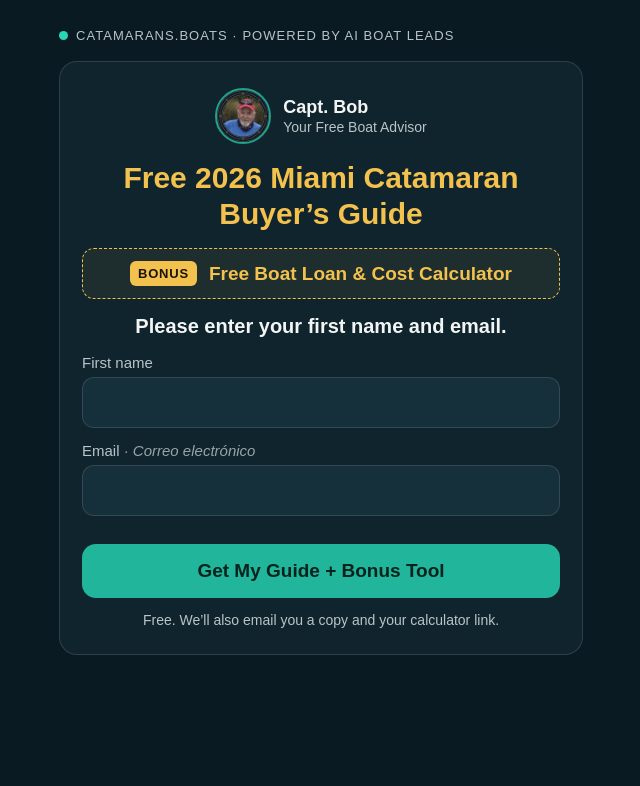
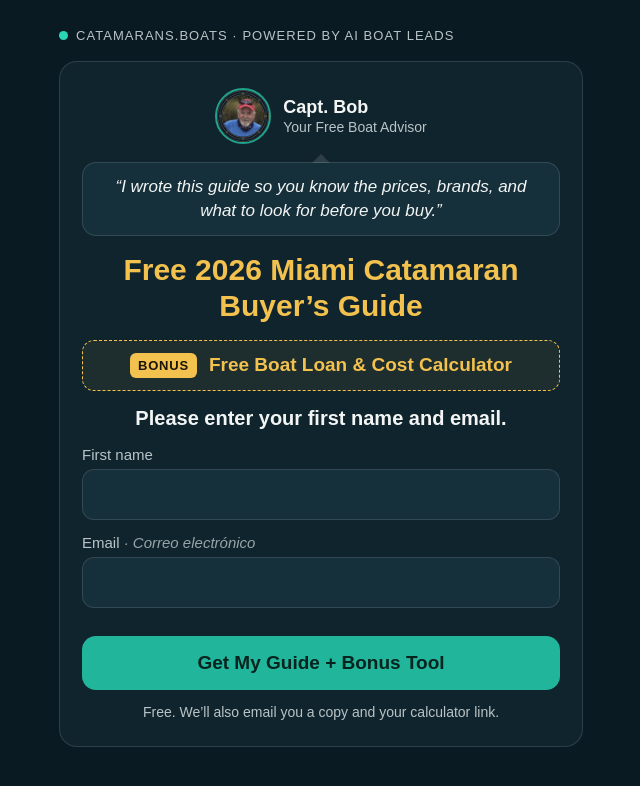
Before and after one commit to BobDucey/Catamarans.boats, a plain HTML site: page miami-fl-report.html in a window 1280 px wide. Shown: the whole page, without its empty margins (319-959 px from the left). Drawn offline with Linux system fonts and the light colour scheme; no server answers.

Commit message:
Miami signup page: Capt. Bob recommends the guide
Co-Authored-By: Claude Opus 5.5 <noreply@anthropic.com>
Claude-Session: https://claude.ai/code/session_01DHhWjVJUyyzLFKuHRPDsZH

```diff
--- a/miami-fl-report.html
+++ b/miami-fl-report.html
@@ -45,6 +45,8 @@ button.alt{background:transparent;color:var(--text);border:1px solid var(--line)
 button.yes{background:var(--gold);color:#1a1405}
 .mailnote{margin:0;text-align:center;font-size:20px;font-weight:700;color:var(--text)}
 #reportForm[hidden],.ask[hidden],.mailnote[hidden]{display:none}
+.says{position:relative;margin:2px 0 0;background:var(--card2);border:1px solid var(--line);border-radius:14px;padding:12px 16px;font-size:17px;line-height:1.4;color:var(--text);font-style:italic;text-align:center}
+.says:before{content:"";position:absolute;top:-9px;left:50%;margin-left:-9px;border:9px solid transparent;border-top:0;border-bottom-color:var(--line)}
 .capt{display:flex;align-items:center;justify-content:center;gap:12px}
 .capt img{width:56px;height:56px;border-radius:50%;object-fit:cover;border:2px solid rgba(41,214,182,.7)}
 .capt .who{display:flex;flex-direction:column;line-height:1.25;text-align:left}
@@ -62,8 +64,9 @@ button.yes{background:var(--gold);color:#1a1405}
 <div class="brand"><span class="dot"></span>Catamarans.boats · Powered by AI Boat Leads</div>
 <div class="card" id="formCard">
 <div class="capt"><img src="/capt-bob-avatar.png" alt="Capt. Bob"><div class="who"><b>Capt. Bob</b><span>Your Free Boat Advisor</span></div></div>
+<p class="says" id="captSays">“I wrote this guide so you know the prices, brands, and what to look for before you buy.”</p>
 <h1>Free 2026 Miami Catamaran Buyer’s Guide</h1>
-<script>(function(){try{var o=new URLSearchParams(location.search).get('offer');if(o)sessionStorage.setItem('offer',o);else o=sessionStorage.getItem('offer');if(o==='brands'){window.OFFER='brands';var h=document.querySelector('h1');h.textContent='Compare 2026 Miami Catamaran Brands';document.title='Compare 2026 Miami Catamaran Brands | '+location.hostname;}}catch(e){}})();</script>
+<script>(function(){try{var o=new URLSearchParams(location.search).get('offer');if(o)sessionStorage.setItem('offer',o);else o=sessionStorage.getItem('offer');if(o==='brands'){window.OFFER='brands';var h=document.querySelector('h1');h.textContent='Compare 2026 Miami Catamaran Brands';var q=document.getElementById('captSays');if(q)q.textContent='“I compared the top catamaran brands side by side so you don’t have to.”';document.title='Compare 2026 Miami Catamaran Brands | '+location.hostname;}}catch(e){}})();</script>
 <div class="ask" id="askStep" hidden>
 <p class="q">Download Now?</p>
 <div class="yn"><button type="button" class="yes" id="yesStart">Yes</button><button type="button" class="alt" id="noStart">No</button></div>
```
